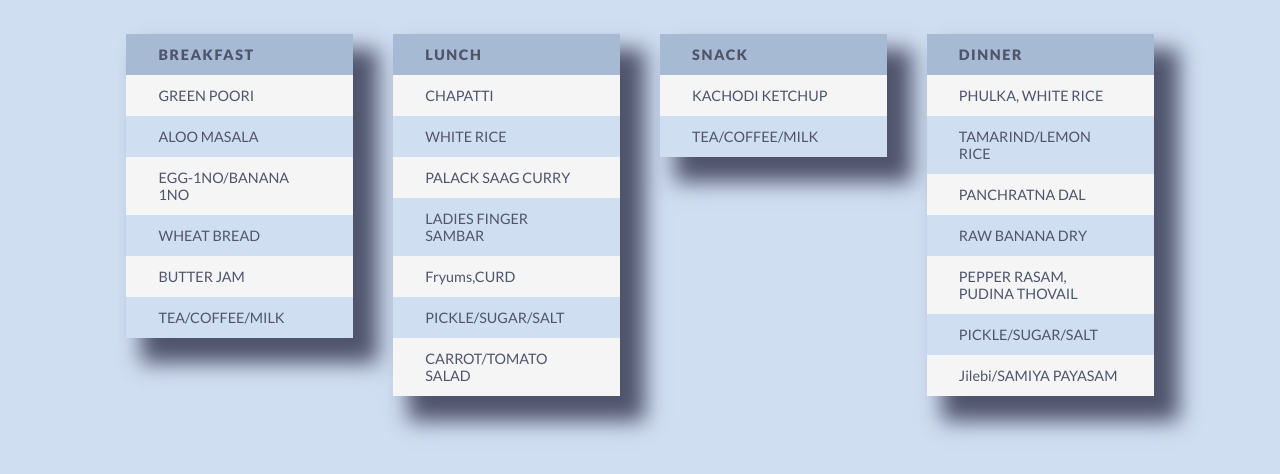
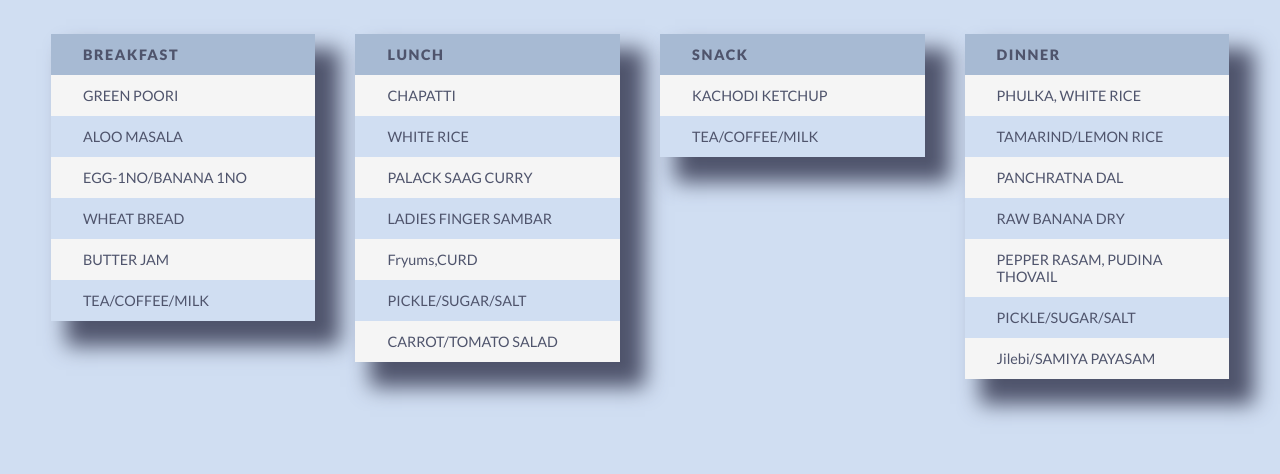
Before and after one commit to Appleblade22/Mess, a plain HTML site: page index.html in a window 1280 px wide. Shown: the part 112-586 px from the top of the page. Drawn offline with Linux system fonts and the light colour scheme.

Commit message:
Update style.css

```diff
--- a/style.css
+++ b/style.css
@@ -45,7 +45,7 @@ table {
   background-color: whitesmoke;
   text-align: left;
   margin: 20px;
-  width: 6cm;
+  width: 7cm;
 }
 table th {
   background-color: var(--clr-primary-dark);
```
